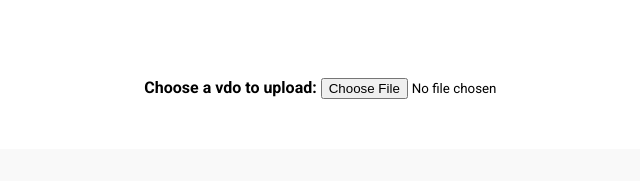
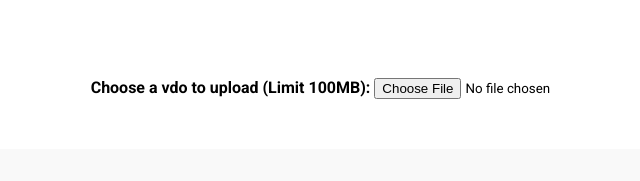
Before and after one commit to PaulDevSS/ffmpeg_experiment, a plain HTML site: page client/index.html in a window 1280 px wide. Shown: the top 181 px of the page, without its empty margins (330-970 px from the left). Drawn offline with Linux system fonts and the light colour scheme; a web font is replaced by a local one.

Commit message:
chore: add md

```diff
--- a/client/index.html
+++ b/client/index.html
@@ -51,7 +51,7 @@
 <body>
 
   <div class="container">
-    <label for="vdo_upload" class="bold">Choose a vdo to upload:</label>
+    <label for="vdo_upload" class="bold">Choose a vdo to upload (Limit 100MB):</label>
     <input type="file" name="vdo_upload" id="vdo_upload" accept="video/*" />
   </div>
 
```
Also changed, not shown: README.md (added).
